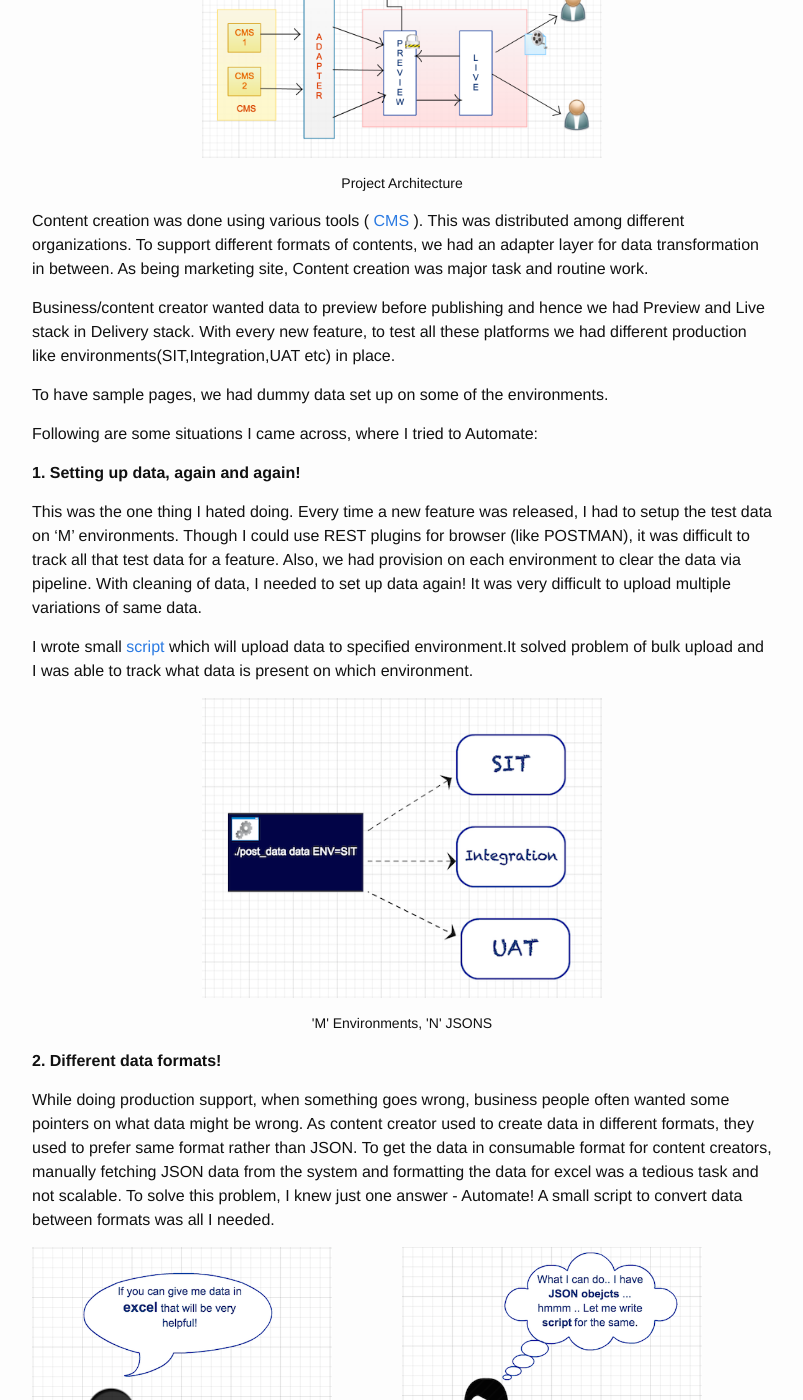
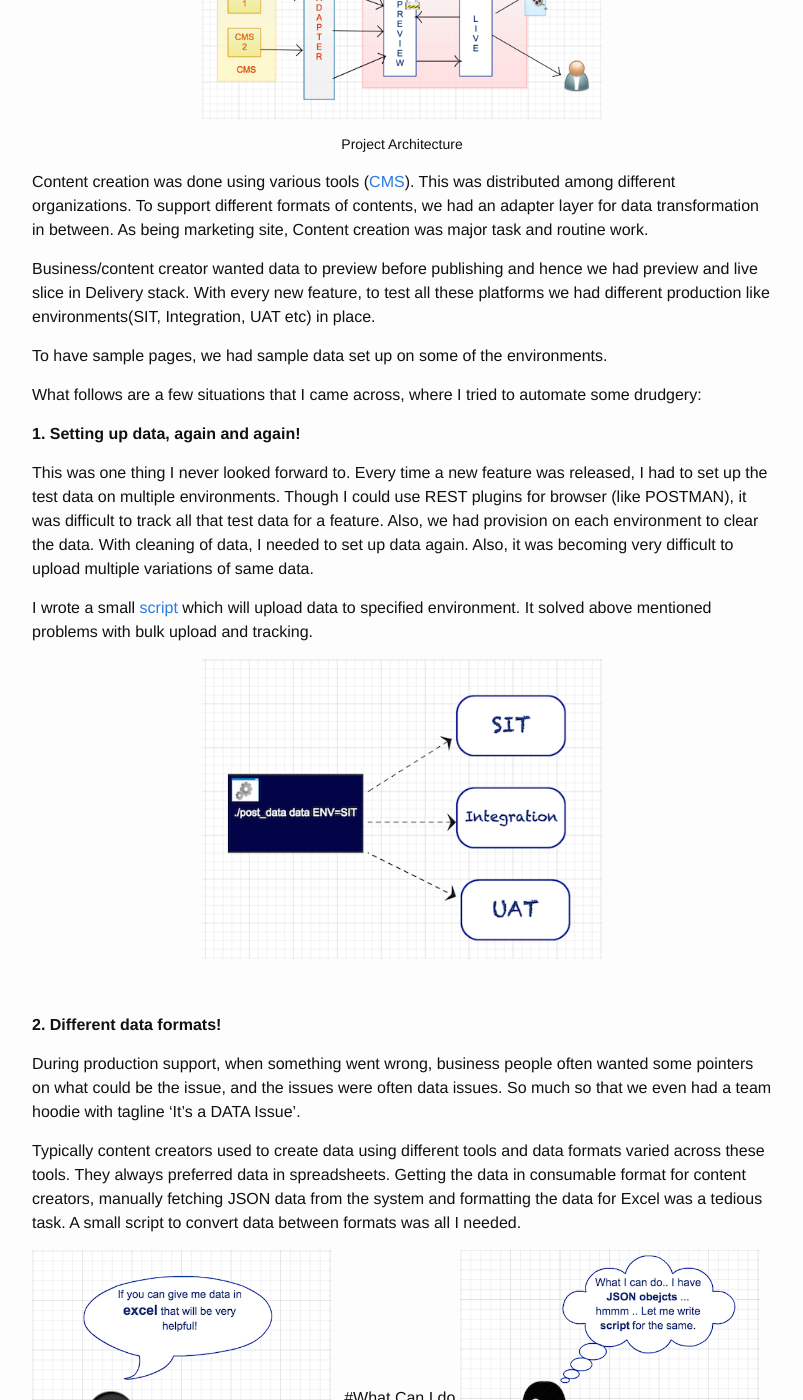
Before and after one commit to pritibiyani/pritibiyani.github.io, a Jekyll site: the page built from _posts/2014-11-25-automate-all-things.markdown, in a window 1280 px wide and 1400 px high, scrolled down 536 px. Shown: the whole window, without its empty margins (238-1041 px from the left). Built offline with Jekyll 4.4.1, drawn with Linux system fonts in a browser that asks for light colours; comment, search, counter and statistics services are not loaded; some of the changed text lies outside the part shown.

Commit message:
Corrected Gramatical Mistakes + Rephrased  + Updated title of the blogpost

```diff
--- a/_posts/2014-11-25-automate-all-things.markdown
+++ b/_posts/2014-11-25-automate-all-things.markdown
@@ -1,15 +1,13 @@
 ---
 layout: post
-title:  "Automate All Things!"
+title:  "Automate all the things!"
 date:   2014-11-25 13:30:04
-categories: agile testing
+categories: agile testing automation qa
 ---
 
 In agile world, there is a theme of [ruthless automation](https://www.google.co.in/webhp?sourceid=chrome-instant&ion=1&espv=2&ie=UTF-8#q=ruthless automation). But in my opinion, we don't push this principle nearly enough. In my last project, there were quite a few missed opportunities in terms of automation. Let me share my story of how I automated some chores that are otherwise taken for granted, and was thereby able to push the envelope further.
 
-Before I start with my experience, here are few things about project:
-
-Project I had worked on was rich content website which demanded a complex interactive content with high availability. This marketing site has global presence in world.
+The project I was working on was a rich content website which demanded a complex interactive content with high availability. This marketing site has global presence in the world.
 
 The architecture of the complete project can be divided into two major chunks: Content Creation and Content Delivery.
 
@@ -19,51 +17,51 @@ The architecture of the complete project can be divided into two major chunks: C
 
 </p>
 
-Content creation was done using various tools ( [CMS]( http://en.wikipedia.org/wiki/Content_management_system) ). This was distributed among different organizations.
+Content creation was done using various tools ([CMS]( http://en.wikipedia.org/wiki/Content_management_system)). This was distributed among different organizations.
 To support different formats of contents, we had an adapter layer for data transformation in between.
 As being marketing site, Content creation was major task and routine work.
 
-Business/content creator wanted data to preview before publishing and hence we had Preview and Live stack in Delivery stack.
-With every new feature, to test all these platforms we had different production like environments(SIT,Integration,UAT etc) in place.
+Business/content creator wanted data to preview before publishing and hence we had preview and live slice in Delivery stack.
+With every new feature, to test all these platforms we had different production like environments(SIT, Integration, UAT etc) in place.
 
-To have sample pages, we had dummy data set up on some of the environments.
+To have sample pages, we had sample data set up on some of the environments.
 
 
 
-Following are some situations I came across, where I tried to Automate:
+What follows are a few situations that I came across, where I tried to automate some drudgery:
 
 **1. Setting up data, again and again!**
 
-This was the one thing I hated doing. Every time a new feature was released, I had to setup the test data on 'M' environments. Though I could use REST plugins for browser (like POSTMAN), it was difficult to track all that test data for a feature.
- Also, we had provision on each environment to clear the data via pipeline. With cleaning of data, I needed to set up data again!
-It was very difficult to upload multiple variations of same data.
+This was one thing I never looked forward to. Every time a new feature was released, I had to set up the test data on multiple environments. Though I could use REST plugins for browser (like POSTMAN), it was difficult to track all that test data for a feature.
+ Also, we had provision on each environment to clear the data. With cleaning of data, I needed to set up data again. Also, it was becoming very difficult to upload multiple variations of same data.
 
-I wrote small [script](http://bit.do/gist_post_data_to_env) which will upload data to specified environment.It solved problem of bulk upload and I was able to track what data is present on which environment.
+I wrote a small [script](http://bit.do/gist_post_data_to_env) which will upload data to specified environment. It solved above mentioned problems with bulk upload and tracking.
 
 <p align="middle">
     <img src="/assets/post_to_diff_env.png" alt="Post to different environment" width = "400">
-    <figcaption align="middle">'M' Environments, 'N' JSONS </figcaption>
 </p>
+<br/>
 
 
 **2. Different data formats!**
 
-While doing production support, when something goes wrong, business people often wanted some pointers on what data might be wrong. As content creator used to create data in different formats, they used to prefer same format rather than JSON.
-  To get the data in consumable format for content creators, manually fetching JSON data from the system and formatting the data for excel was a tedious task and not scalable. To solve this problem, I knew just one answer - Automate! A small script to convert data between formats was all I needed.
+During production support, when something went wrong, business people often wanted some pointers on what could be the issue, and the issues were often data issues. So much so that we even had a team hoodie with tagline 'It's a DATA Issue'.
+
+Typically content creators used to create data using different tools and data formats varied across these tools. They always preferred data in spreadsheets. Getting the data in consumable format for content creators, manually fetching JSON data from the system and formatting the data for Excel was a tedious task. A small script to convert data between formats was all I needed.
 
 <p align = "middle">
-        <img src="/assets/content_creator.png" alt="Business/Content Creator" width="300" style="float: left">
+        <img src="/assets/content_creator.png" alt="Business/Content Creator" width="300" style="float: left"> #What Can I do
 	    <img src="/assets/support_people.png" alt="Support People" width="300">
 	    <figcaption align="middle"> Different Data Formats Need </figcaption>
 </p>
 
 
-**3. Debugging with Preview and Live stack**
+**3. Debugging with preview and live stacks**
 
-Preview and Publish stack played a vital role in content creation. Certain parameters along with Date used to drive the the transition from Preview to Live stack.
-	With big launches, huge data creation used to happen and apparently content creators used to face many issues with data being shown on Preview Stack and not on Live Stack.
+Preview and live stacks played a vital role in content creation. Certain parameters along with date used to drive the the transition from Preview to Live stack.
+	With big launches, huge data creation used to happen and apparently content creators used to face many issues with data being shown on preview stack and not on live stack.
 
-While debugging, to reach to certain conclusion I needed to check the state of JSON data.
+While debugging, to reach a certain conclusion I needed to inspect the JSON data.
 Manually going through each parameter within every response was time consuming. I used to miss some of the important publish driven parameters. Also, date format was not readable and I used to convert it using online tools.
 
 
@@ -82,13 +80,13 @@ These were just some of my experiences. But you get the idea. Don’t you?
     An obligatory <a href="http://xkcd.com/1319">XKCD</a>
 </p>
 
-Quite a few of us are usually little hesitant to try out these kind of things because we want to quickly finish the task at hand. But in my experiences, a little extra time spent on automating the stuff we do over and over, can save a lot of time and effort in the long run.
+Quite a few of us are usually little hesitant to try out these kind of things because we want to quickly finish the task at hand. But in my experience, a little extra time spent on automating the stuff we do over and over, can save a lot of time and effort in the long run.
 
-**To summarise, here are the take aways:**
+**To summarize, here are the takeaways:**
 
 1. <u> When you repeat, Think! </u>
 
-    If you are doing same thing over and over again, stop, and think. Do I really need to repeat the same steps again? This might be a good candidate for automation.
+    If you are doing same thing over and over again, stop and think "Do I really need to repeat the same steps again?" That could be a good candidate for automation.
 
 2. <u>Don’t try to automate everything at once!</u>
 
@@ -98,11 +96,10 @@ Quite a few of us are usually little hesitant to try out these kind of things be
 
      You will struggle to find what you need, be patient and keep working till you get it right! Don’t give up, there will be light at the end of the long tunnel. ;)
 
-4. <u> Automate All The Things! </u>
+4. <u> Automate all the things! </u>
 
-    Well, its fun! You reduce the time you spend on repetitive tasks, speed up task and learn along side! :)
+    Well, it's fun! You reduce the time you spend on repetitive tasks, speed up things and learn along side! :)
 
 <p align="middle">
-    <img src="/assets/automate-all-the-things.png" alt="Automate All Things" width = "400">
-
+    <img src="/assets/automate-all-the-things.png" alt="Automate all the things" width = "400">
 </p>
```
Also changed, not shown: other parts of _posts/2014-11-25-automate-all-things.markdown (+1 -1 lines).
